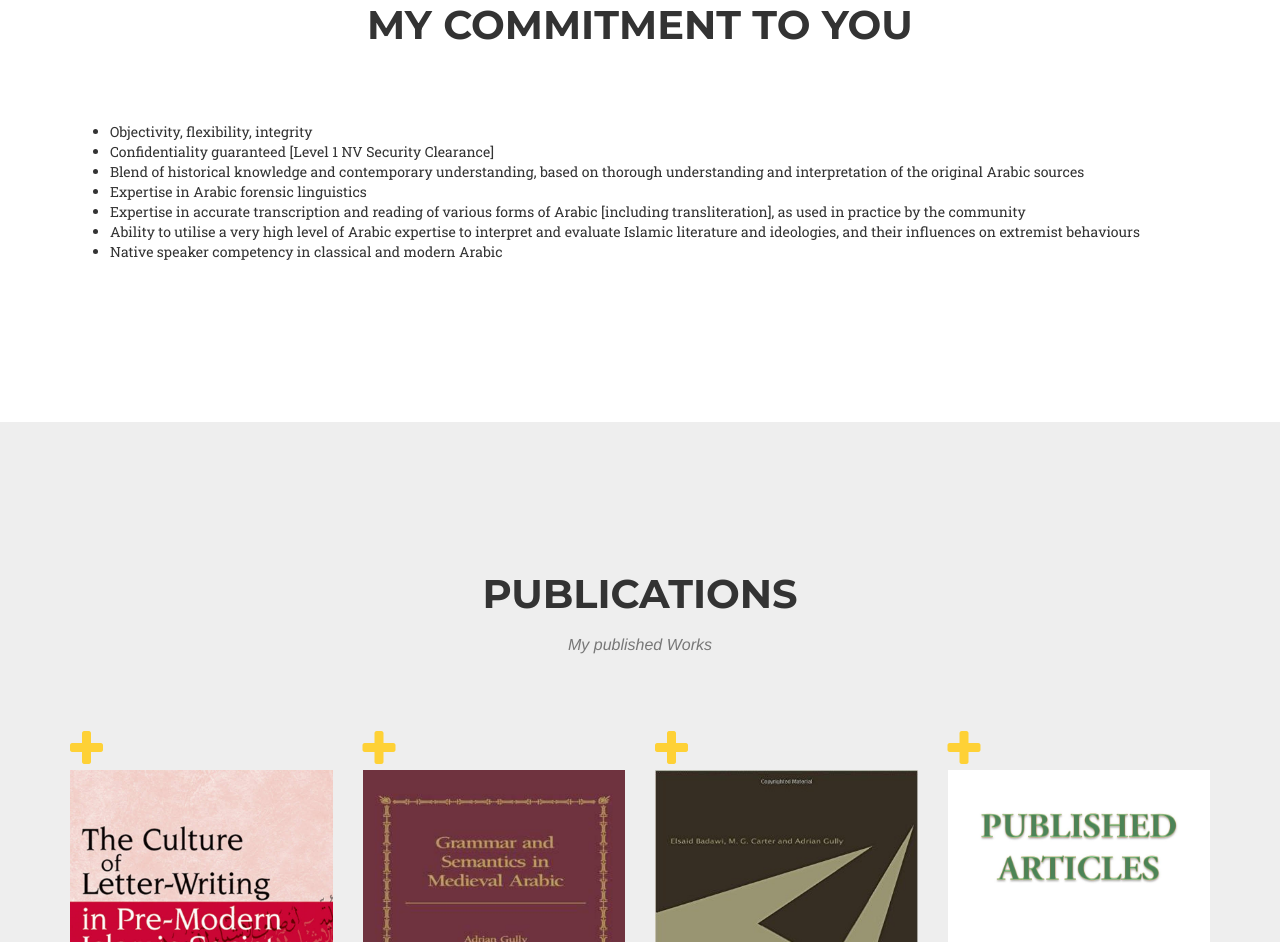
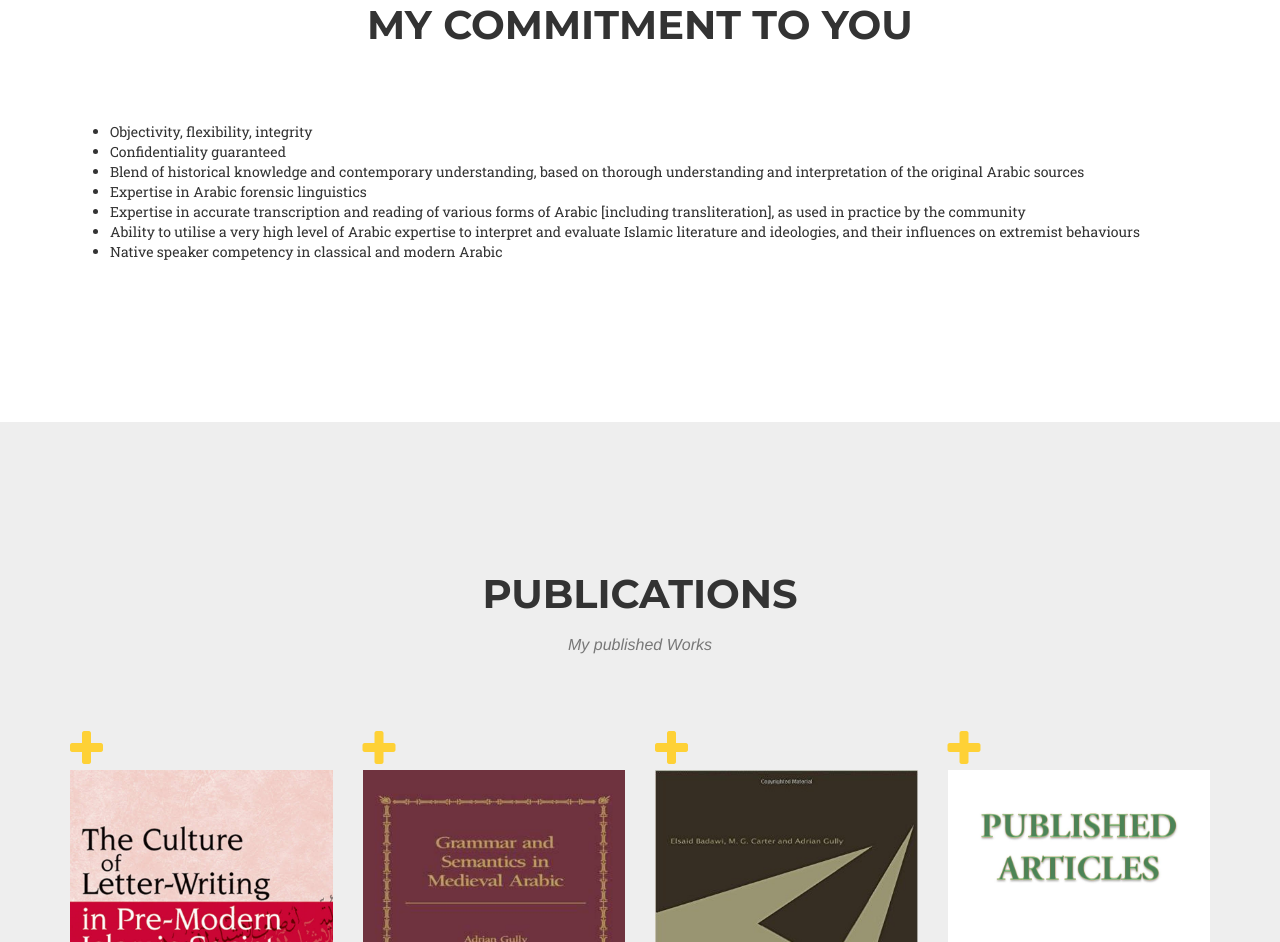
Before and after one commit to thearabicdoctor/arabicdoc, a website: page index.html in a window 1280 px wide. Shown: the part 3702-4644 px from the top of the page. Drawn offline with nearby package versions, Linux system fonts and the light colour scheme; a web font is replaced by a local one.

Commit message:
Update index.html

```diff
--- a/index.html
+++ b/index.html
@@ -275,7 +275,7 @@
                 <div class="col-lg-12">
                     <ul>
                         <li>Objectivity, flexibility, integrity </li>
-                        <li>Confidentiality guaranteed [Level 1 NV Security Clearance]</li>
+                        <li>Confidentiality guaranteed</li>
                         <li>Blend of historical knowledge and contemporary understanding, based on thorough understanding and interpretation of the original Arabic sources</li>
                         <li>Expertise in Arabic forensic linguistics</li>
                         <li>Expertise in accurate transcription and reading of various forms of Arabic [including transliteration], as used in practice by the community</li>
```
